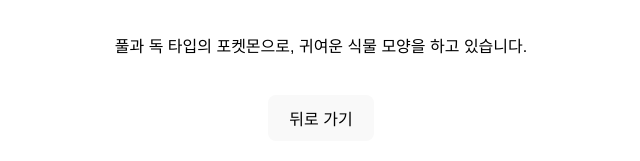
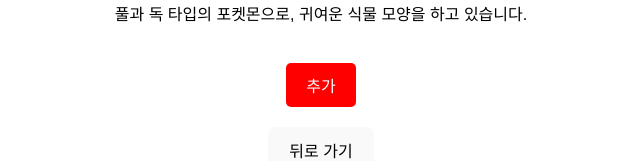
Before and after one commit to hyeonjy/pokemon, a React (Vite) app: page /pokemon/1 in a window 1280 px wide. Shown: the part 500-661 px from the top of the page, without its empty margins (319-959 px from the left). Built offline with nearby package versions, Linux system fonts and the light colour scheme.

Commit message:
feat: 디테일 페이지에 추가버튼

```diff
--- a/src/App.jsx
+++ b/src/App.jsx
@@ -2,7 +2,7 @@
 import Router from "./components/Router";
 
 const GlobalStyle = createGlobalStyle`
- html, body, div, span, applet, object, iframe,
+html, body, div, span, applet, object, iframe,
 h1, h2, h3, h4, h5, h6, p, blockquote, pre,
 a, abbr, acronym, address, big, cite, code,
 del, dfn, em, img, ins, kbd, q, s, samp,
--- a/src/components/PokemonCard.jsx
+++ b/src/components/PokemonCard.jsx
@@ -1,8 +1,6 @@
 import React from "react";
 import styled from "styled-components";
-import MOCK_DATA from "../MOCK_DATA";
-import { useDispatch, useSelector } from "react-redux";
-import { add, remove } from "../reducer";
+import { usePokemonActions } from "./usePokemonActions";
 
 const Container = styled.div`
   border: 1px solid rgb(221, 221, 221);
@@ -43,7 +41,7 @@
   margin: 15px 0;
 `;
 
-const AddBtn = styled.button`
+export const AddBtn = styled.button`
   margin-top: 10px;
   padding: 5px 10px;
   font-size: 12px;
@@ -52,33 +50,13 @@
   background-color: rgb(255, 0, 0);
   color: rgb(255, 255, 255);
   border-radius: 5px;
+  &:hover {
+    background-color: rgb(204, 0, 0);
+  }
 `;
 
 const PokemonCard = ({ toggle, card }) => {
-  const myPokemon = useSelector((state) => state.myPokemon);
-  const dispatch = useDispatch();
-
-  const handleAdd = (e) => {
-    e.preventDefault();
-
-    const isIncluded = myPokemon.some((pokemon) => pokemon.id === card.id);
-    if (isIncluded) {
-      alert("이미 추가된 포켓몬입니다!");
-      return;
-    }
-
-    if (myPokemon.length < 6) {
-      const newPokemon = MOCK_DATA.find((list) => list.id === card.id);
-      dispatch(add(newPokemon));
-    } else {
-      alert("6개까지만 가능!");
-    }
-  };
-
-  const handleDelete = (e) => {
-    e.preventDefault();
-    dispatch(remove(card.id));
-  };
+  const { handleAdd, handleDelete } = usePokemonActions();
 
   return (
     <Container>
@@ -87,7 +65,11 @@
         <PokeName>{card.korean_name}</PokeName>
         <PokeId>NO. {card.id.toString().padStart(3, "0")}</PokeId>
       </InfoWrap>
-      <AddBtn onClick={toggle ? handleAdd : handleDelete}>
+      <AddBtn
+        onClick={(e) =>
+          toggle ? handleAdd(e, card.id) : handleDelete(e, card.id)
+        }
+      >
         {toggle ? "추가" : "삭제"}
       </AddBtn>
     </Container>
--- /dev/null
+++ b/src/components/usePokemonActions.js
@@ -0,0 +1,32 @@
+import { useDispatch, useSelector } from "react-redux";
+import MOCK_DATA from "../MOCK_DATA";
+import { add, remove } from "../reducer";
+
+export const usePokemonActions = () => {
+  const dispatch = useDispatch();
+  const myPokemon = useSelector((state) => state.myPokemon);
+
+  const handleAdd = (e, id) => {
+    e.preventDefault();
+
+    const isIncluded = myPokemon.some((pokemon) => pokemon.id === +id);
+    if (isIncluded) {
+      alert("이미 추가된 포켓몬입니다!");
+      return;
+    }
+    if (myPokemon.length < 6) {
+      const newPokemon = MOCK_DATA.find((list) => list.id === +id);
+      console.log("new: ", newPokemon);
+      dispatch(add(newPokemon));
+    } else {
+      alert("6개까지만 가능!");
+    }
+  };
+
+  const handleDelete = (e, id) => {
+    e.preventDefault();
+    dispatch(remove(id));
+  };
+
+  return { handleAdd, handleDelete };
+};
--- a/src/pages/PokemonDetail.jsx
+++ b/src/pages/PokemonDetail.jsx
@@ -1,7 +1,9 @@
 import React, { useEffect, useState } from "react";
-import { useLocation, useNavigate, useParams } from "react-router-dom";
+import { useNavigate, useParams } from "react-router-dom";
 import MOCK_DATA from "../MOCK_DATA";
 import styled from "styled-components";
+import { AddBtn } from "../components/PokemonCard";
+import { usePokemonActions } from "../components/usePokemonActions";
 
 const Container = styled.div`
   display: flex;
@@ -56,10 +58,17 @@
   }
 `;
 
+const CustomAddBtn = styled(AddBtn)`
+  margin-top: 20px;
+  padding: 10px 20px;
+  font-size: 16px;
+`;
+
 const PokemonDetail = () => {
   const { id } = useParams();
   const [data, setData] = useState(null);
   const navigate = useNavigate();
+  const { handleAdd } = usePokemonActions();
 
   useEffect(() => {
     setData(MOCK_DATA.filter((pokemon) => pokemon.id === +id)[0]);
@@ -77,6 +86,7 @@
           <PokeName>{data.korean_name}</PokeName>
           <PokeDetail>타입: {data.types.join(", ")}</PokeDetail>
           <PokeDetail>{data.description}</PokeDetail>
+          <CustomAddBtn onClick={(e) => handleAdd(e, id)}>추가</CustomAddBtn>
           <BackBtn onClick={goBack}>뒤로 가기</BackBtn>
         </Container>
       )}
--- a/src/store.jsx
+++ b/src/store.jsx
@@ -1,4 +1,4 @@
-import { configureStore, createStore } from "@reduxjs/toolkit";
+import { configureStore } from "@reduxjs/toolkit";
 import myPokemonReducer from "./reducer.js";
 import { persistStore, persistReducer } from "redux-persist";
 import storage from "redux-persist/lib/storage/session";
```
